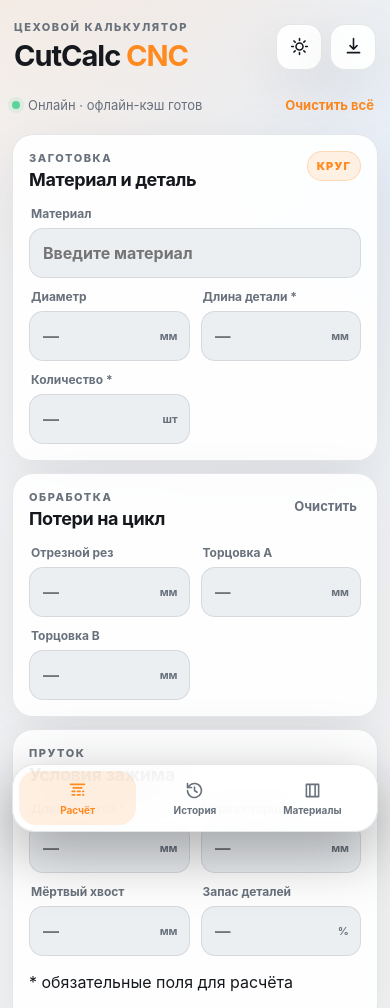
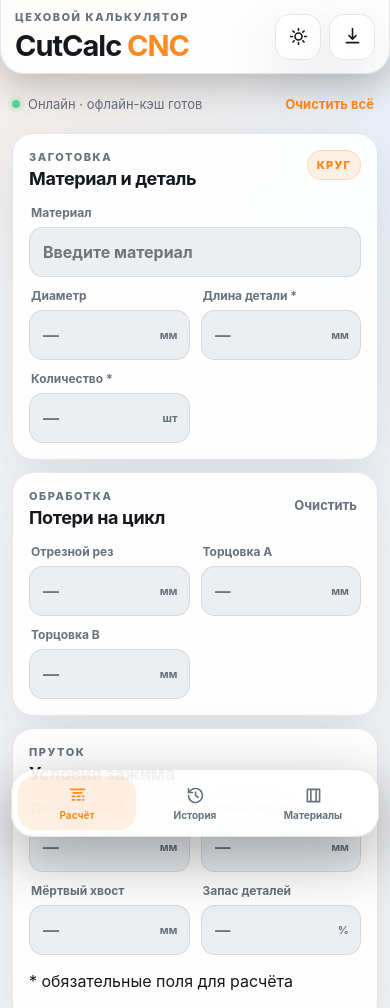
Before and after one commit to Saitama21/Beta-test-, a plain HTML site: page index.html in a window 390 px wide. Shown: the top 1008 px of the page. Drawn offline with Linux system fonts and the light colour scheme.

Commit message:
fix: version assets and load persistent mobile shell

```diff
--- a/index.html
+++ b/index.html
@@ -13,7 +13,8 @@
   <link rel="manifest" href="./manifest.webmanifest">
   <link rel="apple-touch-icon" href="./icons/icon-180.png">
   <link rel="icon" href="./icons/icon-192.png">
-  <link rel="stylesheet" href="./styles.css">
+  <link rel="stylesheet" href="./styles.css?v=1.2.0">
+  <link rel="stylesheet" href="./ui-shell.css?v=1.2.0">
 </head>
 <body>
   <div class="app-shell">
@@ -155,6 +156,6 @@
     </div>
   </div>
 
-  <script src="./app.js" defer></script>
+  <script src="./app.js?v=1.2.0" defer></script>
 </body>
 </html>
```
